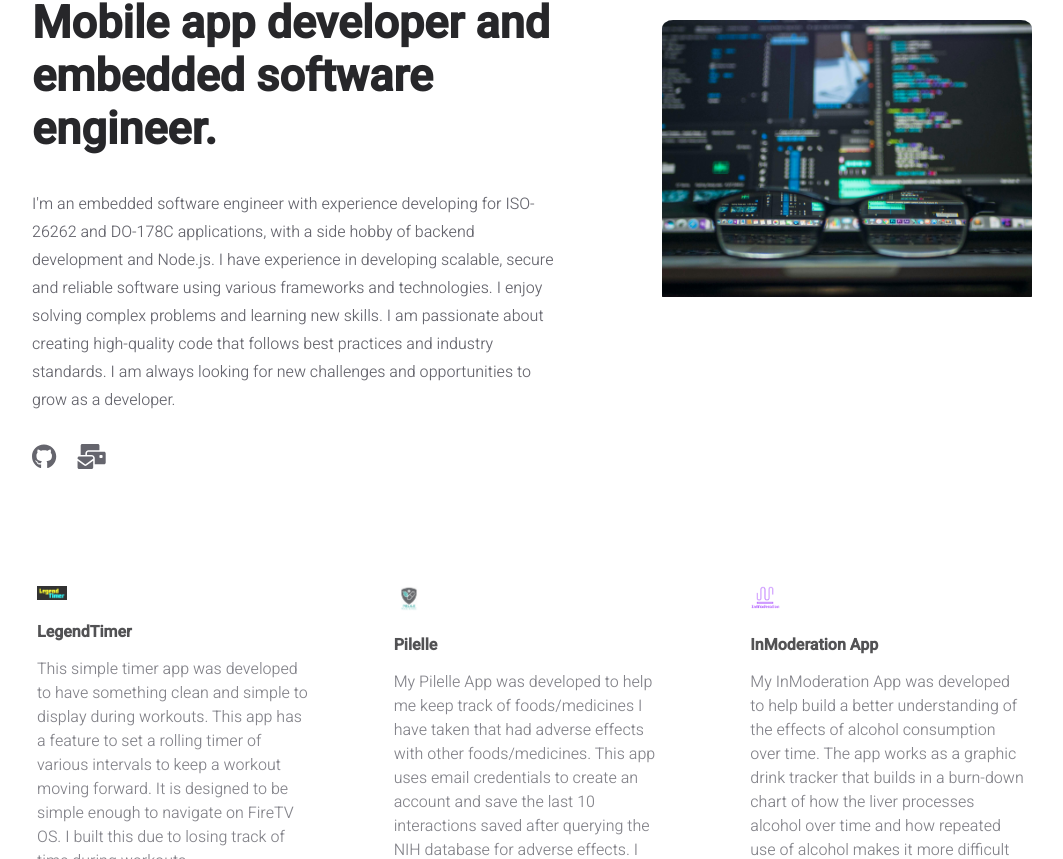
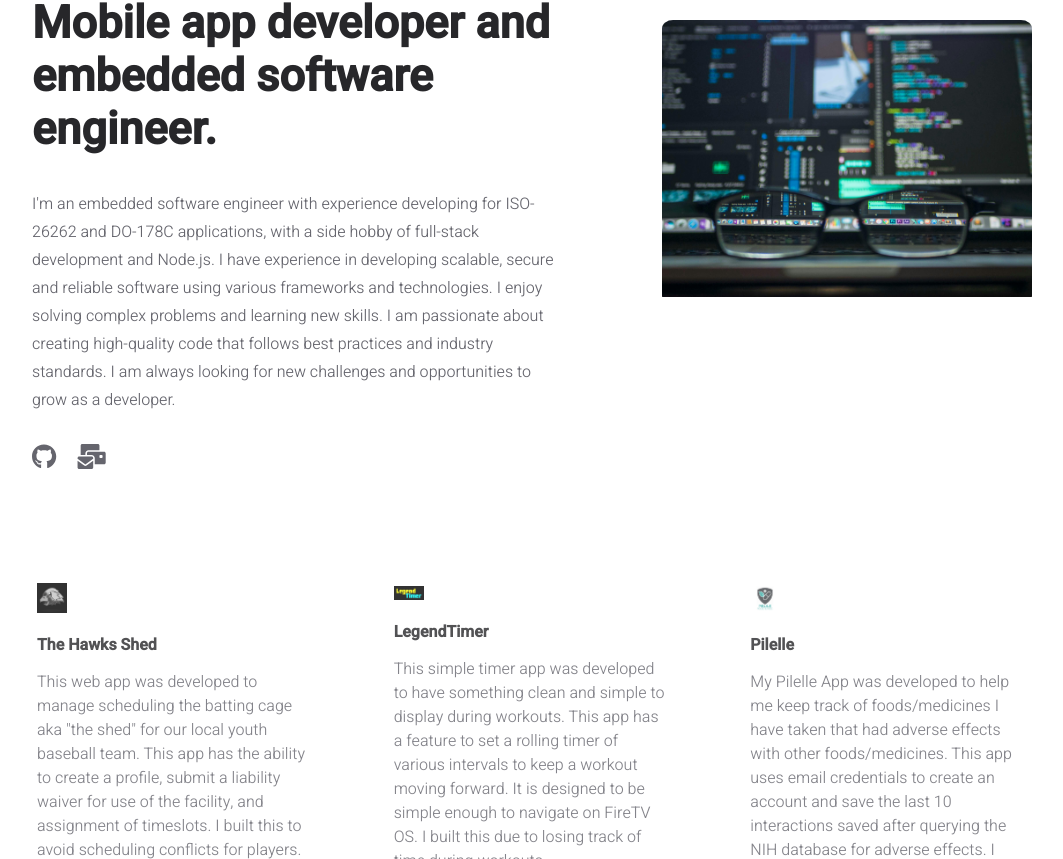
Before and after one commit to j24char/jcportfolio, a React (Create React App) app: page / in a window 1280 px wide. Shown: the part 241-1100 px from the top of the page, without its empty margins (108-1171 px from the left). Built offline with nearby package versions, Linux system fonts and the light colour scheme.

Commit message:
Updated for the shed project

```diff
--- a/src/data/user.js
+++ b/src/data/user.js
@@ -14,7 +14,7 @@ const INFO = {
 	homepage: {
 		title: "Mobile app developer and embedded software engineer.",
 		description:
-			"I'm an embedded software engineer with experience developing for ISO-26262 and DO-178C applications, with a side hobby of backend development and Node.js. I have experience in developing scalable, secure and reliable software using various frameworks and technologies. I enjoy solving complex problems and learning new skills. I am passionate about creating high-quality code that follows best practices and industry standards. I am always looking for new challenges and opportunities to grow as a developer.",
+			"I'm an embedded software engineer with experience developing for ISO-26262 and DO-178C applications, with a side hobby of full-stack development and Node.js. I have experience in developing scalable, secure and reliable software using various frameworks and technologies. I enjoy solving complex problems and learning new skills. I am passionate about creating high-quality code that follows best practices and industry standards. I am always looking for new challenges and opportunities to grow as a developer.",
 	},
 
 	about: {
@@ -31,12 +31,21 @@ const INFO = {
 
 	projects: [
 		{
+			title: "The Hawks Shed",
+			description:
+				"This web app was developed to manage scheduling the batting cage aka \"the shed\" for our local youth baseball team. This app has the ability to create a profile, submit a liability waiver for use of the facility, and assignment of timeslots. I built this to avoid scheduling conflicts for players.",
+			logo: "../../Hawk.png",
+			linkText: "View Project",
+			link: "https://theshed-nine.vercel.app/",
+		},
+
+		{
 			title: "LegendTimer",
 			description:
 				"This simple timer app was developed to have something clean and simple to display during workouts. This app has a feature to set a rolling timer of various intervals to keep a workout moving forward. It is designed to be simple enough to navigate on FireTV OS. I built this due to losing track of time during workouts.",
 			logo: "../../LegendTimer.png",
 			linkText: "View Project",
-			link: "https://legendtimer-yl89.vercel.app/",
+			link: "https://github.com/j24char/legendtimer",
 		},
 
 		{
@@ -45,7 +54,7 @@ const INFO = {
 				"My Pilelle App was developed to help me keep track of foods/medicines I have taken that had adverse effects with other foods/medicines. This app uses email credentials to create an account and save the last 10 interactions saved after querying the NIH database for adverse effects. I built this after having stomach pain from drinking almond milk after taking Advil.",
 			logo: "../../Pilelle.png",
 			linkText: "View Project",
-			link: "https://pilelle.vercel.app/",
+			link: "https://github.com/j24char/pilelle",
 		},
 
 		{
@@ -63,7 +72,7 @@ const INFO = {
 				"This project was developed to detect issues in sensor data and visualize the data on a chart using Chart.js.  It performs a sanity check on the data that is uploaded, and informs of any detected errors via a debug console. This project will continue to be updated with the intent of incorporating more diagnostics.",
 			logo: "../../HomePageScreenshot.png",
 			linkText: "View Project",
-			link: "https://sensor-analyzer.vercel.app/",
+			link: "https://github.com/j24char/SensorAnalyzer",
 		},
 
 		{
```
Also changed, not shown: public/Hawk.png (added).
